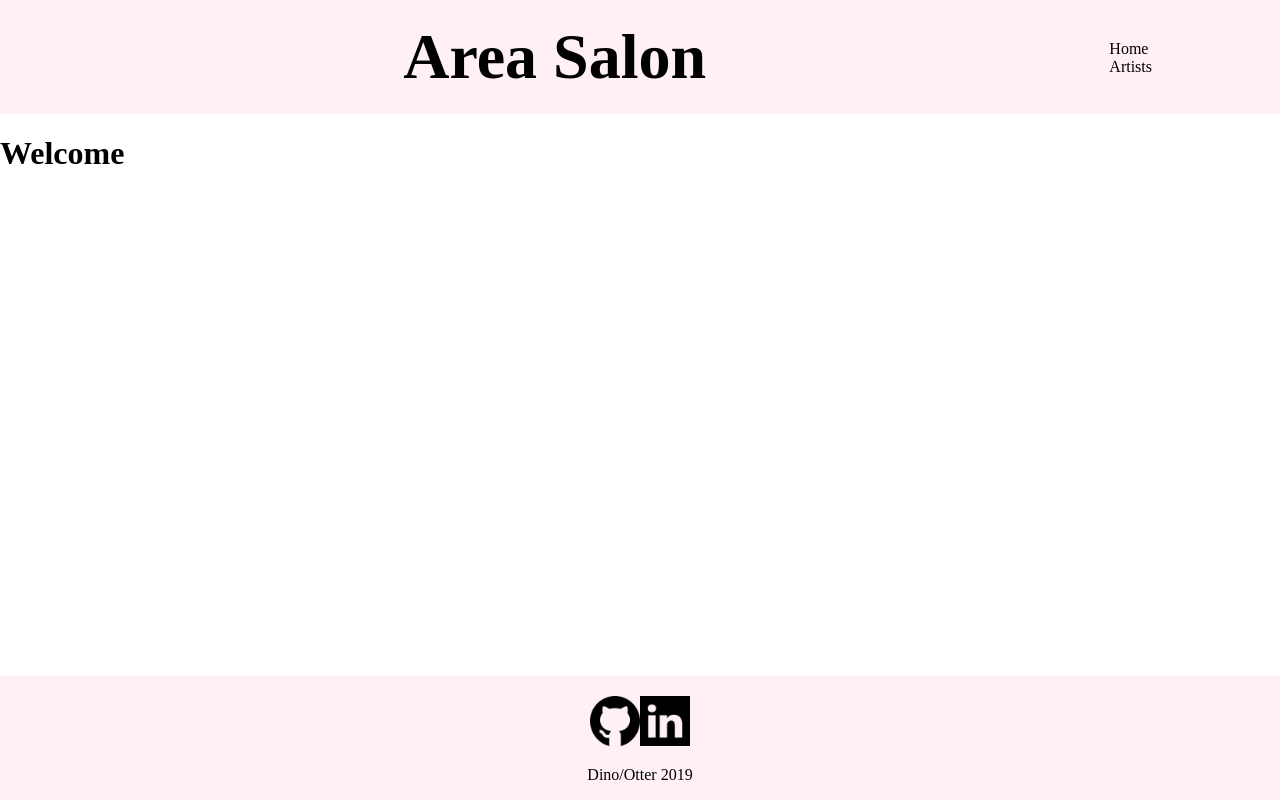
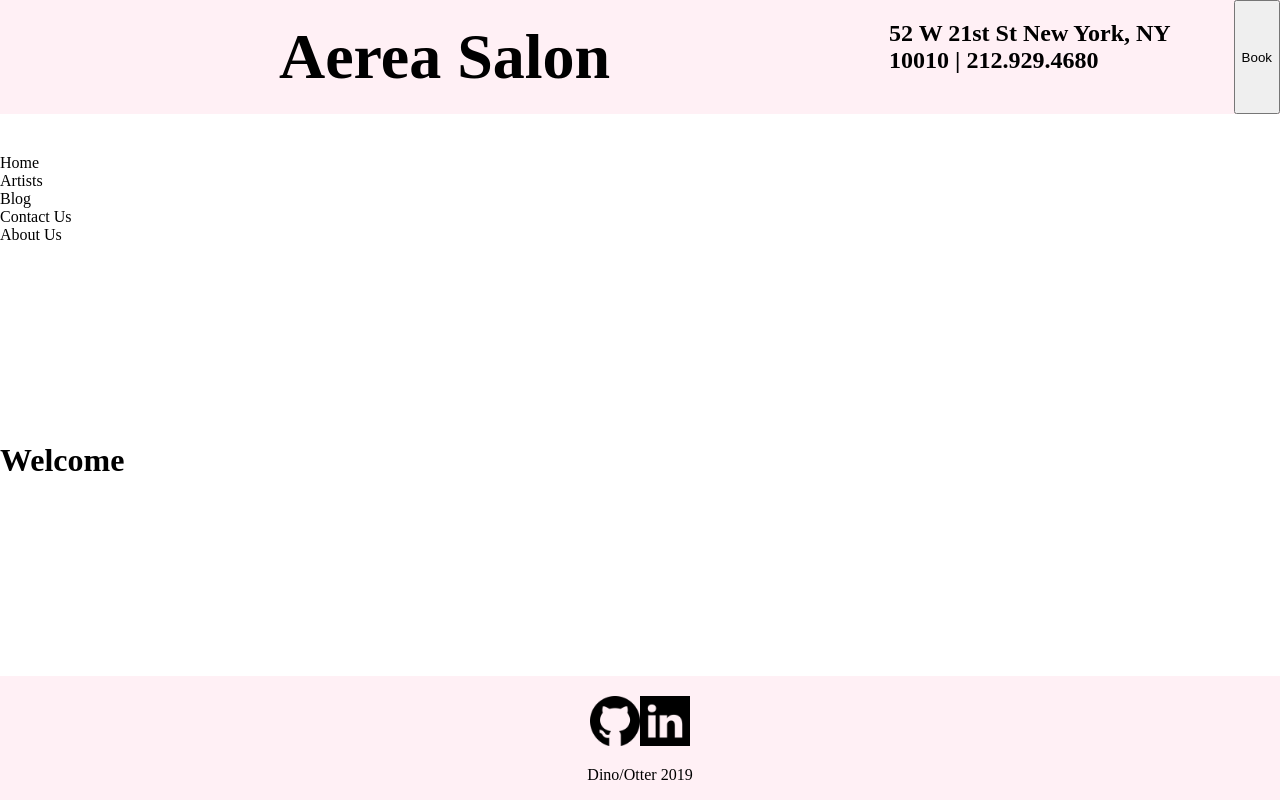
Before and after one commit to mtswaim/Area-Salon, a React (Create React App) app: page / in a window 1280 px wide. Built offline with nearby package versions, Linux system fonts and the light colour scheme.

Commit message:
header and nav built

```diff
--- a/src/App.js
+++ b/src/App.js
@@ -6,7 +6,7 @@ import Footer from './components/Footer';
 import { Route } from 'react-router-dom';
 import Body from './components/Body';
 import ArtistDetails from './components/ArtistDetails';
-
+import Nav from './components/Nav'
 class App extends React.Component {
   state = {
     something: [],
@@ -31,6 +31,7 @@ class App extends React.Component {
     return (
       <div className="app" >
         <Header />
+        <Nav />
         <Route exact path="/" render={() => (<Body
           handleSubmit={this.handleSubmit}
           handleChange={this.handleChange}
--- a/src/components/ArtistDetails.jsx
+++ b/src/components/ArtistDetails.jsx
@@ -0,0 +1,11 @@
+import React from 'react';
+import { Link } from 'react-router-dom';
+
+
+export default function ArtistDetails(props) {
+  return (
+    <div id='artist-box'>
+      <img> src='https://hips.hearstapps.com/hmg-prod.s3.amazonaws.com/images/hbz-thick-hair-gettyimages-1035491002.jpg'</img>
+    </div>
+  )
+}
--- a/src/components/Header.jsx
+++ b/src/components/Header.jsx
@@ -4,11 +4,10 @@ export default function Header(props) {
 
   return (
     <header>
-      <h1>Area Salon</h1>
-      <nav>
-        <Link to="/">Home</Link>
-        <Link to="/a">Artists</Link>
-      </nav>
+      <h1>Aerea Salon</h1>
+      <h2>52 W 21st St New York, NY 10010 | 212.929.4680 </h2>
+      <button>Book</button>
+      <line></line>
     </header>
   )
 }
--- a/src/components/Nav.jsx
+++ b/src/components/Nav.jsx
@@ -1,10 +1,22 @@
 import React from 'react';
+import { Link } from 'react-router-dom';
 
-export default function About() {
+export default function Nav() {
 
   return (
     <main className="main">
-      <h1>Welcome to my about page</h1>
+      <nav>
+        <Link to='/'>
+          <a>Home</a>
+        </Link>
+        <Link to='#Artists'>
+          <a>Artists</a>
+        </Link>
+        <a>Blog</a>
+        <a>Contact Us</a>
+        <a>About Us</a>
+        <line></line>
+      </nav>
     </main>
   )
 }
```
